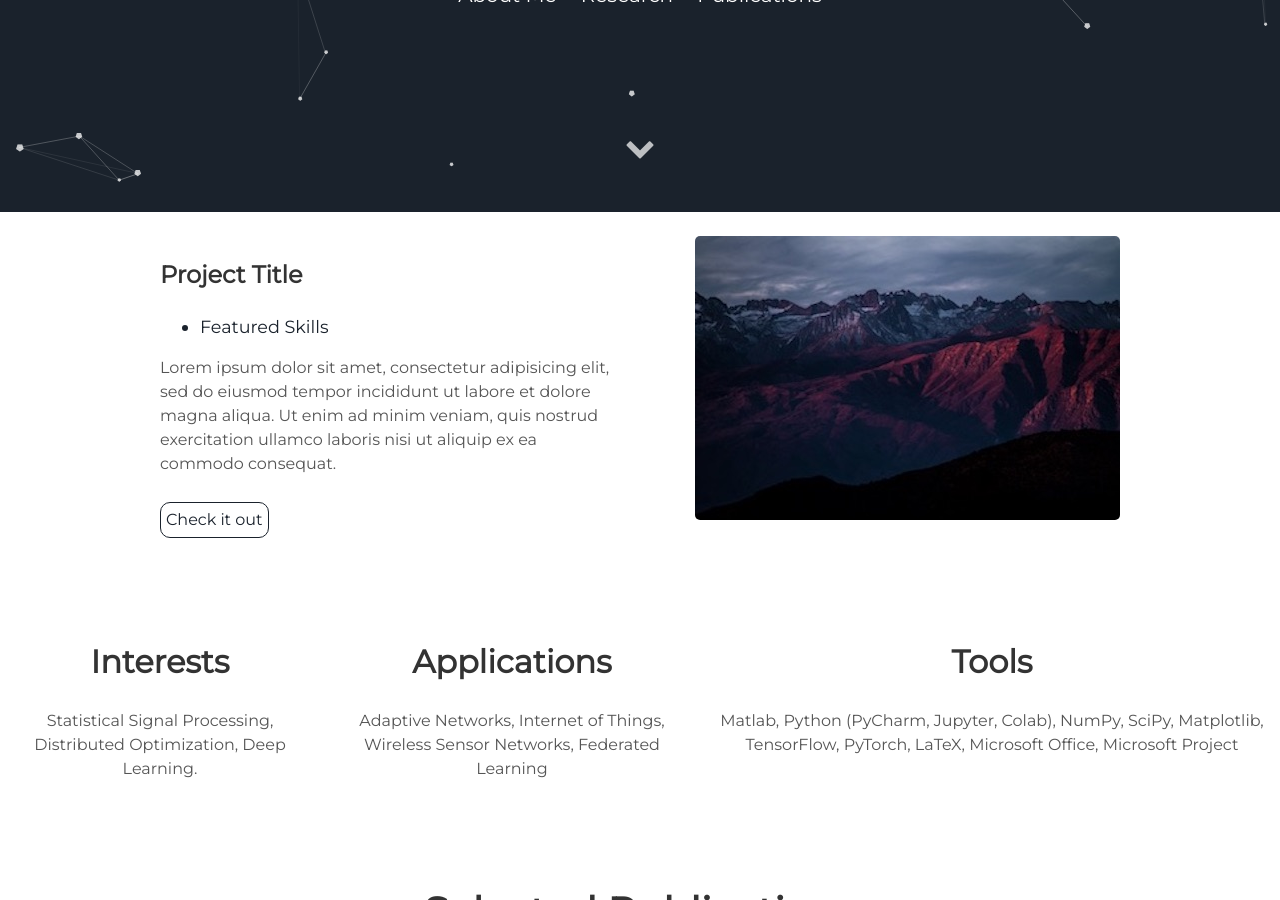
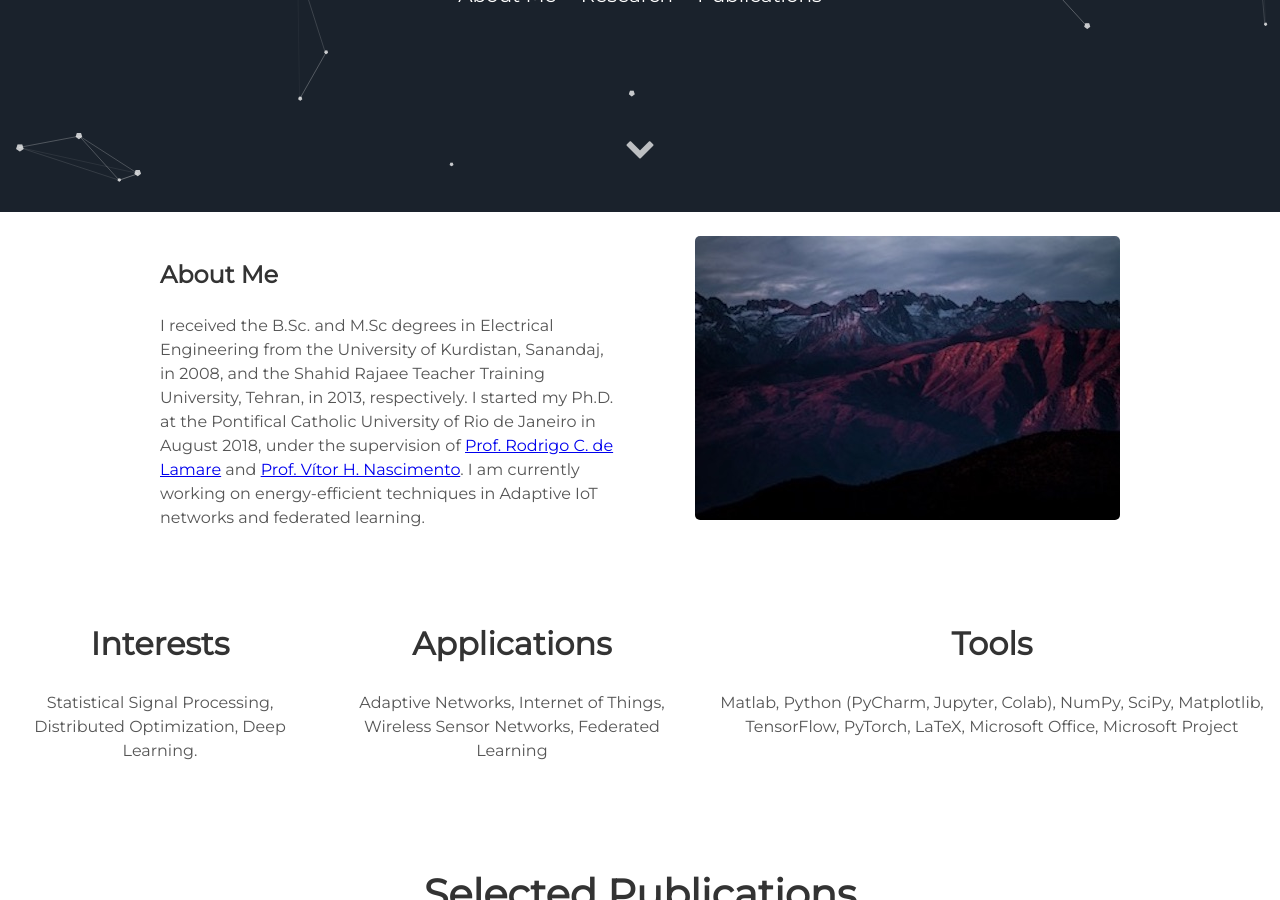
Before and after one commit to AlirezaDanaee/AlirezaDanaee.github.io, a Jekyll site: the page built from index.html, in a window 1280 px wide and 900 px high, scrolled down 688 px. Built offline with Jekyll 4.4.1, drawn with Linux system fonts in a browser that asks for light colours; a style sheet for code colours, icons or effects is not loaded.

Commit message:
Update about.html

```diff
--- a/_includes/about.html
+++ b/_includes/about.html
@@ -3,11 +3,12 @@
     <img alt="mountains" src="{{ "/assets/img/mountains.jpg" | prepend: site.baseurl }}" />
   </div>
   <div class="contents">
-    <h3> Project Title </h3>
-    <ul>
-      <li> Featured Skills</li>
-    </ul>
-    <p>Lorem ipsum dolor sit amet, consectetur adipisicing elit, sed do eiusmod tempor incididunt ut labore et dolore magna aliqua. Ut enim ad minim veniam, quis nostrud exercitation ullamco laboris nisi ut aliquip ex ea commodo consequat.</p>
-    <a class="project-link" href="#">Check it out</a>
+    <h3> About Me </h3>
+    <p>I received the B.Sc. and M.Sc degrees in Electrical Engineering from the University of Kurdistan, Sanandaj, in 2008,
+    and the Shahid Rajaee Teacher Training University, Tehran, in 2013, respectively.
+    I started my Ph.D. at the Pontifical Catholic University of Rio de Janeiro in August 2018,
+    under the supervision of <a href="https://scholar.google.com/citations?user=P0-eVQQAAAAJ&hl=en"target="_blank">Prof. Rodrigo C. de Lamare</a>
+    and <a href="https://scholar.google.com/citations?user=_XSJTowAAAAJ&hl=en"target="_blank">Prof. Vítor H. Nascimento</a>.
+    I am currently working on energy-efficient techniques in Adaptive IoT networks and federated learning.</p>
   </div>
 </div>
```
